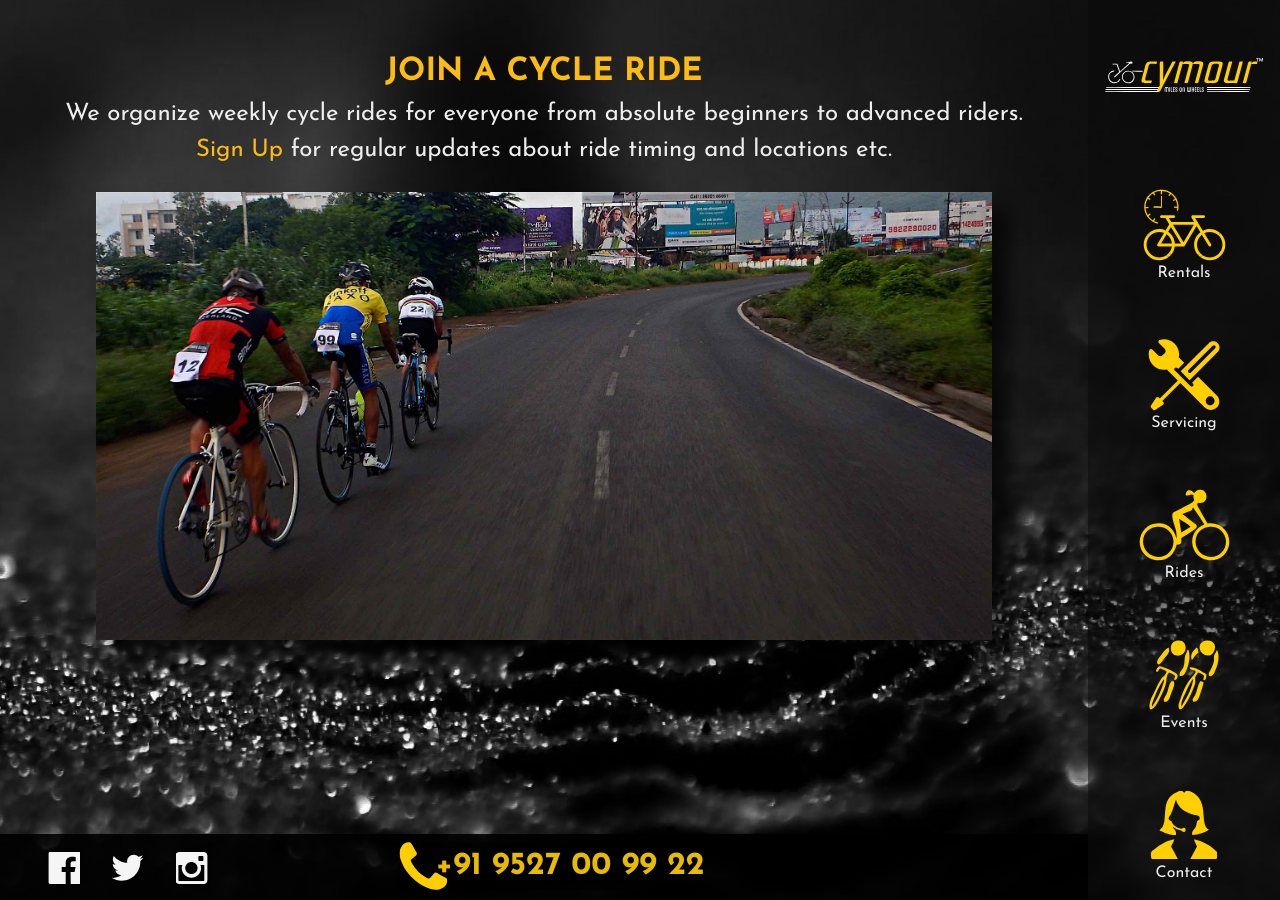
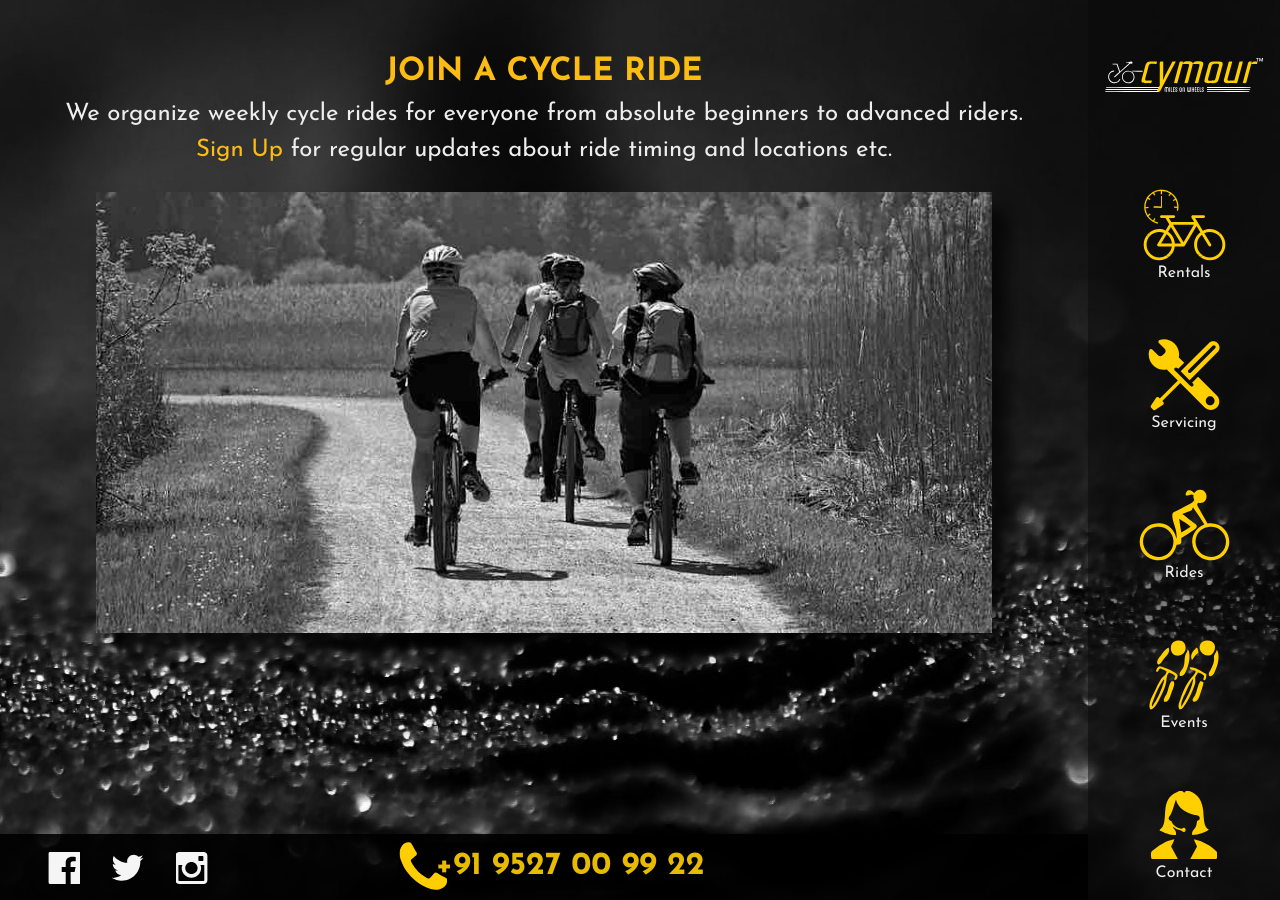
Before and after one commit to guttikar/cymour15, a Jekyll site: the page built from rides.html, in a window 1280 px wide. Built offline with Jekyll 4.4.1, drawn with Linux system fonts in a browser that asks for light colours; nearby versions of some CDN libraries.

Commit message:
changed ride image

```diff
--- a/rides.html
+++ b/rides.html
@@ -6,5 +6,5 @@ title: Cycle Rides in and around Pune for children and elders alike!
 	<h1>Join A Cycle Ride</h1>
 	<p>We organize weekly cycle rides for everyone from absolute beginners to advanced riders.<br>
 	<a href="https://docs.google.com/forms/d/1eHw-K38mDGPZmpXcRrpkWOKfReYcLpGJmElpduj1A6w/viewform" target="_blank">Sign Up</a> for regular updates about ride timing and locations etc.</p>
-	<div class="imgbox"><img src="{{site.baseurl}}/img/rides/ride_1.jpg" alt=""></div>
+	<div class="imgbox"><img src="{{site.baseurl}}/img/rides/rides.jpg" alt=""></div>
 </section>
```
Also changed, not shown: img/rides/rides.jpg (added).
